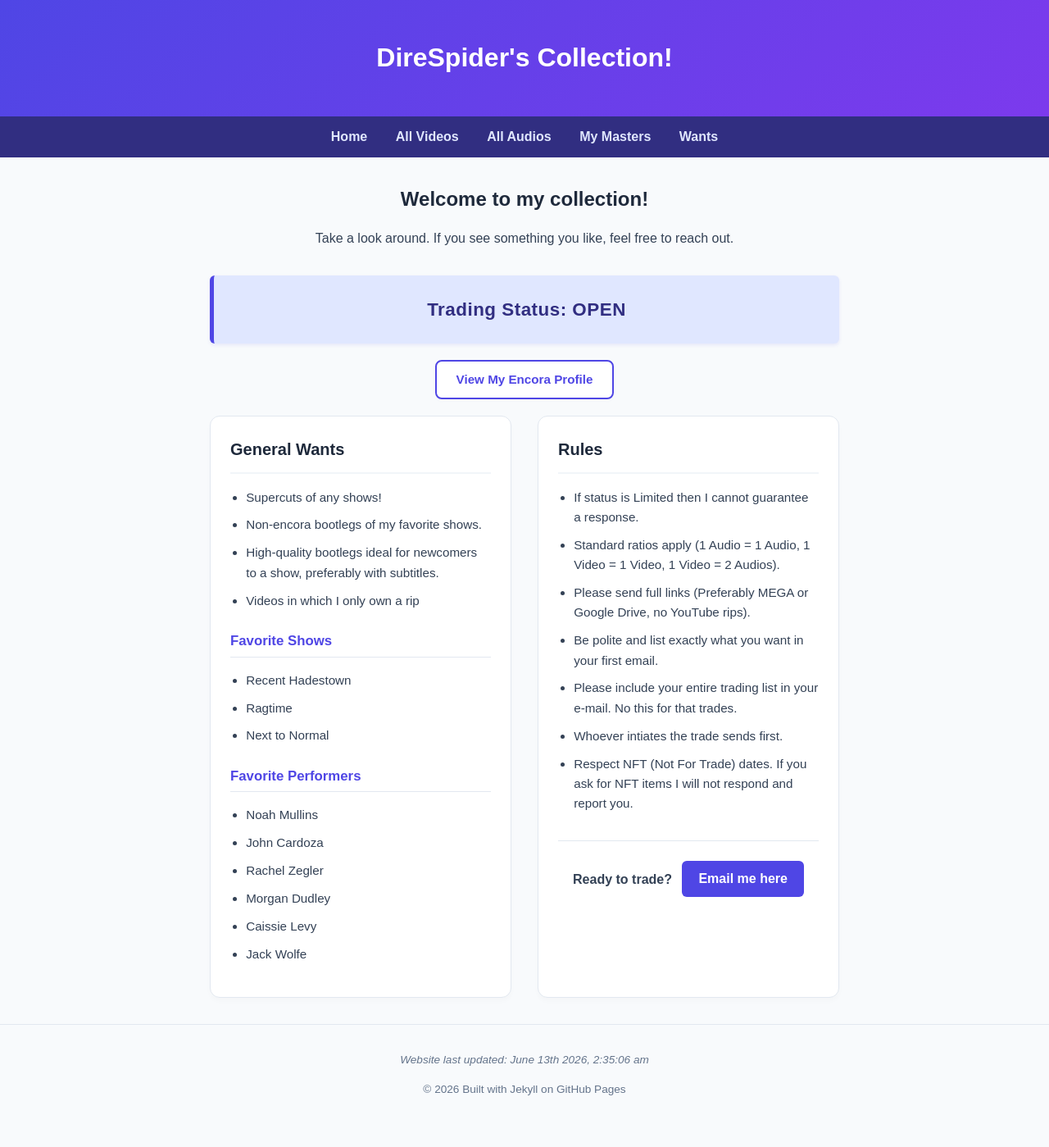
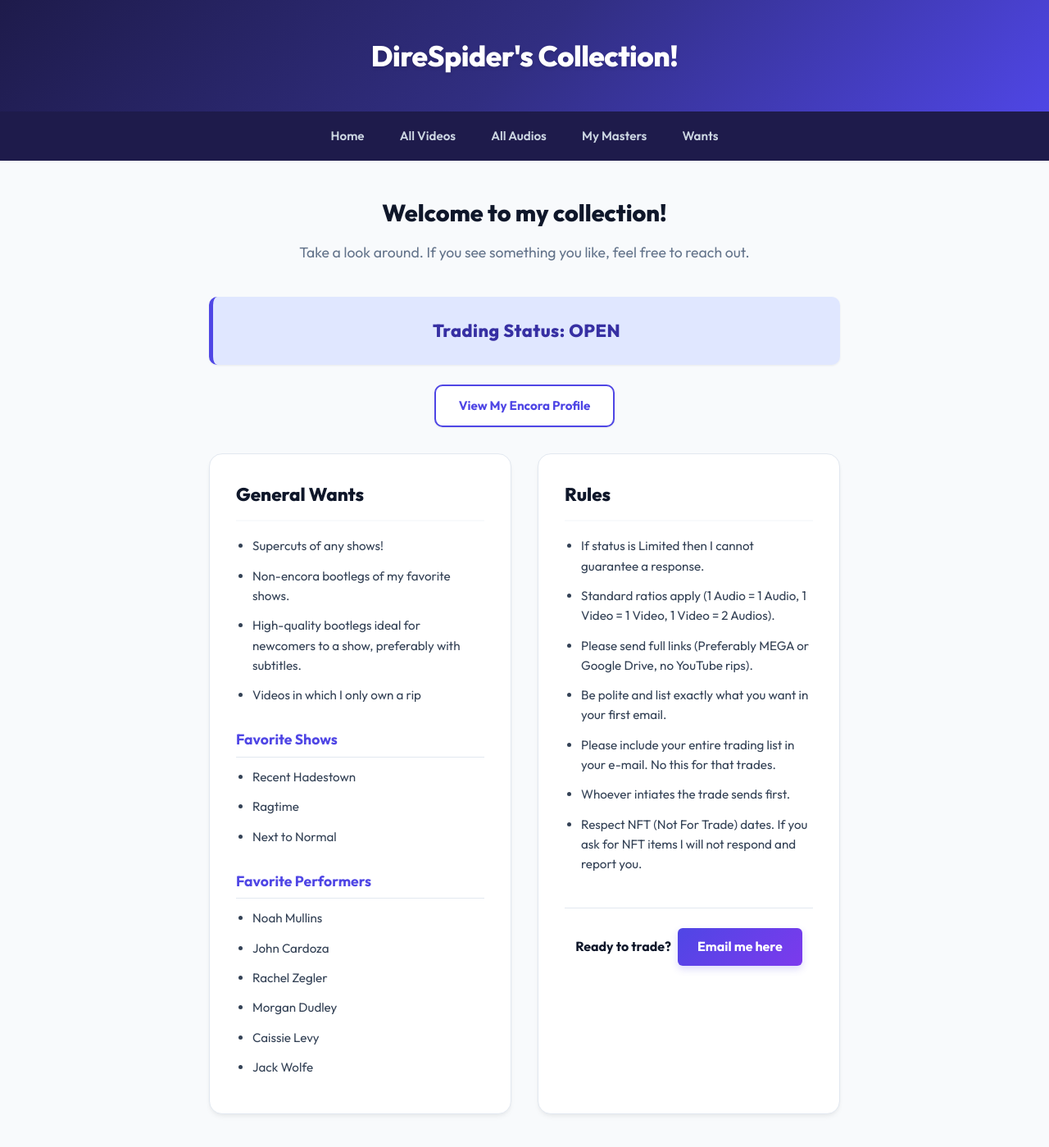
Before and after one commit to DireSpider/direspider.github.io, a Jekyll site: the page built from index.html, in a window 1280 px wide and 1400 px high. Shown: the whole window at 82% size. Built offline with Jekyll 4.4.1, drawn with Linux system fonts in a browser that asks for light colours.

Commit message:
Refactor CSS for variables and responsiveness
Refactor CSS styles to use CSS variables for colors, fonts, and shadows. Improve layout and responsiveness for various screen sizes.

```diff
--- a/css/style.css
+++ b/css/style.css
@@ -1,159 +1,246 @@
 ---
 ---
 
-body { font-family: sans-serif; line-height: 1.6; margin: 0; background-color: #f8fafc; color: #334155; }
-        header { background: linear-gradient(135deg, #4f46e5, #7c3aed); color: #fff; padding: 1.5rem 0; text-align: center; box-shadow: 0 4px 6px rgba(0, 0, 0, 0.05); }
-        nav { background: #312e81; padding: 0.75rem; text-align: center; }
-        nav a { color: #e0e7ff; margin: 0 15px; text-decoration: none; font-weight: bold; transition: color 0.2s ease; }
-        nav a:hover { color: #ffffff; text-decoration: underline; text-decoration-color: #818cf8; text-underline-offset: 4px; }
-        main { max-width: 800px; margin: 2rem auto; padding: 0 1rem; }
-        footer { text-align: center; padding: 2rem; font-size: 0.85rem; color: #64748b; border-top: 1px solid #e2e8f0; margin-top: 2rem; }
+@import url('https://fonts.googleapis.com/css2?family=Outfit:wght@300;400;500;600;700;800&display=swap');
 
+:root {
+    --font-sans: 'Outfit', -apple-system, BlinkMacSystemFont, "Segoe UI", Roboto, Helvetica, Arial, sans-serif;
+
+    /* Harmonious Color Palette */
+    --bg-main: #f8fafc;
+    --bg-card: #ffffff;
+    --text-primary: #0f172a;
+    --text-secondary: #334155;
+    --text-muted: #64748b;
+    --border-light: #e2e8f0;
+    --border-focus: #cbd5e1;
+
+    /* Accents & Gradients */
+    --primary: #4f46e5;
+    --primary-light: #818cf8;
+    --primary-dark: #3730a3;
+    --primary-gradient: linear-gradient(135deg, #4f46e5, #7c3aed);
+    --header-gradient: linear-gradient(135deg, #1e1b4b, #312e81, #4f46e5);
+
+    /* Badges */
+    --badge-media-gradient: linear-gradient(135deg, #0ea5e9, #2563eb);
+    --badge-nft-gradient: linear-gradient(135deg, #f43f5e, #e11d48);
+    --badge-non-encora-gradient: linear-gradient(135deg, #10b981, #059669);
+    --badge-commission-gradient: linear-gradient(135deg, #a855f7, #7c3aed);
+
+    --shadow-sm: 0 1px 3px rgba(0, 0, 0, 0.05), 0 1px 2px rgba(0, 0, 0, 0.02);
+    --shadow-md: 0 4px 6px -1px rgba(0, 0, 0, 0.05), 0 2px 4px -1px rgba(0, 0, 0, 0.03);
+    --shadow-lg: 0 10px 15px -3px rgba(0, 0, 0, 0.04), 0 4px 6px -2px rgba(0, 0, 0, 0.02);
+    --shadow-hover: 0 20px 25px -5px rgba(79, 70, 229, 0.1), 0 10px 10px -5px rgba(79, 70, 229, 0.04);
+
+    --radius-sm: 6px;
+    --radius-md: 10px;
+    --radius-lg: 16px;
+}
+
+* {
+    box-sizing: border-box;
+}
+
+body {
+    font-family: var(--font-sans);
+    line-height: 1.6;
+    margin: 0;
+    background-color: var(--bg-main);
+    color: var(--text-secondary);
+    -webkit-font-smoothing: antialiased;
+    -moz-osx-font-smoothing: grayscale;
+}
+
+/* --- Header & Navigation --- */
+header {
+    background: var(--header-gradient);
+    color: #fff;
+    padding: 2.5rem 1rem;
+    text-align: center;
+    box-shadow: var(--shadow-md);
+    position: relative;
+    overflow: hidden;
+}
+
+header h1 {
+    margin: 0;
+    font-size: 2.2rem;
+    font-weight: 800;
+    letter-spacing: -0.5px;
+    text-shadow: 0 2px 4px rgba(0,0,0,0.15);
+}
+
+nav {
+    background: #1e1b4b;
+    padding: 0.5rem 1rem;
+    display: flex;
+    justify-content: center;
+    flex-wrap: wrap;
+    gap: 0.25rem 0.5rem;
+    position: sticky;
+    top: 0;
+    z-index: 100;
+    box-shadow: var(--shadow-sm);
+}
+
+nav a {
+    color: #cbd5e1;
+    padding: 0.6rem 1.1rem;
+    text-decoration: none;
+    font-weight: 600;
+    font-size: 0.95rem;
+    border-radius: var(--radius-sm);
+    transition: all 0.2s cubic-bezier(0.4, 0, 0.2, 1);
+}
+
+nav a:hover {
+    color: #ffffff;
+    background-color: rgba(255, 255, 255, 0.08);
+}
+
+nav a.active {
+    color: #ffffff;
+    background-color: var(--primary);
+}
+
+main {
+    max-width: 850px;
+    margin: 2.5rem auto;
+    padding: 0 1.25rem;
+}
+
+footer {
+    text-align: center;
+    padding: 3rem 1rem;
+    font-size: 0.85rem;
+    color: var(--text-muted);
+    border-top: 1px solid var(--border-light);
+    margin-top: 4rem;
+    background-color: #ffffff;
+}
 
 /* --- Badge Legend Styles --- */
 .badge-legend {
-    background-color: #ffffff;
-    border: 1px solid #e2e8f0;
-    border-radius: 8px;
-    padding: 1rem 1.5rem;
+    background-color: var(--bg-card);
+    border: 1px solid var(--border-light);
+    border-radius: var(--radius-md);
+    padding: 1.25rem;
     margin-bottom: 2rem;
     display: flex;
     flex-wrap: wrap;
-    gap: 1.5rem;
+    gap: 1.25rem;
     align-items: center;
-    box-shadow: 0 2px 4px rgba(0, 0, 0, 0.02);
+    box-shadow: var(--shadow-sm);
 }
 
 .legend-title {
-    font-weight: 700;
-    color: #1e293b;
-    font-size: 0.95rem;
-    margin-right: 0.5rem;
+    font-weight: 800;
+    color: var(--text-primary);
+    font-size: 0.85rem;
     text-transform: uppercase;
-    letter-spacing: 0.5px;
+    letter-spacing: 1px;
 }
 
 .legend-item {
     display: flex;
     align-items: center;
-    gap: 0.75rem;
+    gap: 0.6rem;
     font-size: 0.9rem;
-    color: #475569;
+    color: var(--text-secondary);
 }
 
 /* --- Recording Card Styles --- */
-
 .recording-card {
-    background-color: #ffffff;
-    border: 1px solid #e2e8f0;
-    border-radius: 12px;
-    padding: 1.5rem;
-    margin-bottom: 1.5rem;
-    box-shadow: 0 4px 6px rgba(0, 0, 0, 0.02);
-    transition: transform 0.25s ease, box-shadow 0.25s ease;
+    background-color: var(--bg-card);
+    border: 1px solid var(--border-light);
+    border-radius: var(--radius-lg);
+    padding: 1.75rem;
+    margin-bottom: 1.75rem;
+    box-shadow: var(--shadow-md);
+    transition: transform 0.3s cubic-bezier(0.16, 1, 0.3, 1), box-shadow 0.3s cubic-bezier(0.16, 1, 0.3, 1);
 }
 
-/* Adds a sleek, floating effect with a subtle indigo glow when hovering */
 .recording-card:hover {
-    transform: translateY(-3px);
-    box-shadow: 0 12px 24px rgba(79, 70, 229, 0.12);
+    transform: translateY(-4px);
+    box-shadow: var(--shadow-hover);
 }
 
-/* --- Header Layout --- */
+/* --- Card Header Layout --- */
 .recording-card .header {
     display: flex;
-    flex-wrap: nowrap; /* Prevents the badges from dropping to a new line */
-    justify-content: space-between; /* Pushes badges to the far right */
-    align-items: flex-start; /* Keeps badges pinned to the top if text wraps */
+    flex-wrap: wrap;
+    justify-content: space-between;
+    align-items: center;
     font-size: 1.15rem;
     font-weight: 700;
-    color: #1e293b;
+    color: var(--text-primary);
     margin-top: 0;
-    margin-bottom: 1rem;
-    padding-bottom: 0.75rem;
-    border-bottom: 1px solid #f1f5f9;
-    gap: 1rem; /* Ensures a minimum gap between text and badges */
+    margin-bottom: 1.25rem;
+    padding-bottom: 0.85rem;
+    border-bottom: 1px solid var(--border-light);
+    gap: 0.75rem;
 }
 
-/* Container for the text that is allowed to wrap */
+/* Container for text metadata */
 .header-info {
     display: flex;
     flex-wrap: wrap;
     align-items: center;
-    flex: 1; /* Takes up the remaining space on the left */
+    gap: 0.4rem;
+    flex: 1;
+    min-width: 250px;
 }
 
 .recording-card .header span {
-    margin-right: 0.3rem;
+    display: inline-block;
 }
 
-/* De-emphasize the separators */
+/* De-emphasize separators */
 .recording-card .header .separator {
-    color: #94a3b8;
-    font-weight: 400;
-    font-size: 0.9rem;
+    color: var(--border-focus);
+    font-weight: 300;
+    margin: 0 0.15rem;
 }
 
-/* Container for the badges */
+/* Container for badges */
 .header-badges {
     display: flex;
     flex-wrap: wrap;
-    gap: 0.5rem; /* Automatically spaces multiple badges */
-    flex-shrink: 0; /* Prevents the badges from shrinking when text gets long */
-    justify-content: flex-end;
+    gap: 0.4rem;
+    justify-content: flex-start;
 }
 
 /* --- Badges --- */
- .media-type-badge {
-    text-transform: capitalize;
-    background: linear-gradient(135deg, #0ea5e9, #3b82f6);
-    color: #fff;
-    font-size: 0.75rem;
-    font-weight: 600;
+.media-type-badge, .nft-badge, .non-encora-badge, .commission-badge {
+    display: inline-flex;
+    align-items: center;
+    justify-content: center;
+    font-size: 0.7rem;
+    font-weight: 700;
     padding: 0.25rem 0.75rem;
-    border-radius: 12px;
+    border-radius: 50px;
     letter-spacing: 0.5px;
-    box-shadow: 0 2px 4px rgba(59, 130, 246, 0.2);
-    margin: 0; /* Resetting margin since the parent container handles it now */
+    color: #ffffff;
+    box-shadow: var(--shadow-sm);
+    text-transform: uppercase;
 }
 
- .nft-badge {
-    text-transform: uppercase;
-    background: linear-gradient(135deg, #f43f5e, #f97316);
-    color: #fff;
-    font-size: 0.75rem;
-    font-weight: 600;
-    padding: 0.25rem 0.75rem;
-    border-radius: 12px;
-    letter-spacing: 0.5px;
-    box-shadow: 0 2px 4px rgba(244, 63, 94, 0.2);
-    margin: 0;
+.media-type-badge {
+    background: var(--badge-media-gradient);
+    text-transform: capitalize;
+}
+
+.nft-badge {
+    background: var(--badge-nft-gradient);
 }
 
 .non-encora-badge {
-    text-transform: uppercase;
-    background: linear-gradient(135deg, #34d399, #10b981); /* Emerald green gradient */
-    color: #fff;
-    font-size: 0.75rem;
-    font-weight: 600;
-    padding: 0.25rem 0.75rem;
-    border-radius: 12px;
-    letter-spacing: 0.5px;
-    box-shadow: 0 2px 4px rgba(16, 185, 129, 0.2); /* Matching shadow */
-    margin: 0;
+    background: var(--badge-non-encora-gradient);
 }
 
 .commission-badge {
-    text-transform: uppercase;
-    background: linear-gradient(135deg, #a855f7, #7e22ce); /* Vibrant Amethyst/Purple */
-    color: #fff;
-    font-size: 0.75rem;
-    font-weight: 600;
-    padding: 0.25rem 0.75rem;
-    border-radius: 12px;
-    letter-spacing: 0.5px;
-    box-shadow: 0 2px 4px rgba(168, 85, 247, 0.25); /* Matching shadow */
-    margin: 0;
+    background: var(--badge-commission-gradient);
 }
 
 /* Information Sections (Cast, Notes, etc.) */
@@ -161,7 +248,8 @@
     display: flex;
     flex-direction: row;
     align-items: baseline;
-    margin-bottom: 0.8rem;
+    margin-bottom: 0.85rem;
+    gap: 0.75rem;
 }
 
 .info-section:last-child {
@@ -169,187 +257,309 @@
 }
 
 .info-section .label {
-    font-weight: 700;
-    font-size: 0.85rem;
-    color: #64748b;
+    font-weight: 800;
+    font-size: 0.8rem;
+    color: var(--text-muted);
     text-transform: uppercase;
-    letter-spacing: 0.5px;
-    min-width: 70px; /* Keeps the text content vertically aligned */
+    letter-spacing: 0.75px;
+    min-width: 75px;
     flex-shrink: 0;
 }
 
 .content-text {
     font-size: 0.95rem;
-    color: #334155;
+    color: var(--text-secondary);
     line-height: 1.6;
 }
 
-/* Gives the notes section a clean, colorful callout-box appearance */
+/* Notes section styling */
 .notes-text {
     font-size: 0.9rem;
-    color: #475569;
-    background: #f0fdf4; /* Very soft green */
-    padding: 0.85rem 1rem;
-    border-left: 4px solid #10b981; /* Emerald green accent border */
-    border-radius: 0 6px 6px 0;
+    color: var(--text-secondary);
+    background: #f0fdf4;
+    padding: 0.85rem 1.25rem;
+    border-left: 4px solid #10b981;
+    border-radius: 0 var(--radius-sm) var(--radius-sm) 0;
     width: 100%;
     margin-top: 0.25rem;
+    box-shadow: inset 0 1px 2px rgba(0,0,0,0.01);
 }
 
-/* Mobile Responsiveness */
-@media (max-width: 600px) {
-    .info-section {
-        flex-direction: column;
-        align-items: flex-start;
-    }
-    .info-section .label {
-        margin-bottom: 0.3rem;
-    }
+/* Format block visual matching with notes */
+.info-section .notes-text {
+    background-color: #f8fafc;
+    border-left-color: #cbd5e1;
+    color: var(--text-secondary);
 }
 
-
 /* --- Landing Page Styles --- */
-
 .welcome-message {
     text-align: center;
-    margin-bottom: 2rem;
+    margin-bottom: 2.5rem;
 }
 
 .welcome-message h2 {
-    color: #1e293b;
-    margin-bottom: 0.5rem;
+    color: var(--text-primary);
+    font-size: 1.8rem;
+    font-weight: 800;
+    margin-bottom: 0.75rem;
 }
 
-/* Emphasized Trading Status Banner - Colorful & Trustworthy */
+.welcome-message p {
+    color: var(--text-muted);
+    font-size: 1.1rem;
+    max-width: 600px;
+    margin: 0 auto;
+}
+
+/* Trading Status Banner */
 .trading-status {
-    background-color: #e0e7ff;
-    border-left: 5px solid #4f46e5;
+    background: linear-gradient(135deg, #e0e7ff, #e0e7ff);
+    border-left: 5px solid var(--primary);
     padding: 1.5rem;
     text-align: center;
-    font-size: 1.4rem;
-    font-weight: 700;
-    color: #312e81;
+    font-size: 1.35rem;
+    font-weight: 800;
+    color: var(--primary-dark);
     margin-bottom: 0.5rem;
-    border-radius: 6px;
-    box-shadow: 0 2px 4px rgba(79, 70, 229, 0.1);
+    border-radius: var(--radius-md);
+    box-shadow: var(--shadow-sm);
     letter-spacing: 0.5px;
 }
 
 .last-updated {
     text-align: center;
     font-size: 0.85rem;
-    color: #64748b;
+    color: var(--text-muted);
     font-style: italic;
+    margin-bottom: 2.5rem;
 }
 
 /* Two-Column Layout */
 .split-layout {
     display: flex;
     gap: 2rem;
-    justify-content: space-between;
+    margin-top: 2rem;
 }
 
-/* Styling columns to match your new recording-card style */
 .split-column {
     flex: 1;
-    background-color: #ffffff;
-    border: 1px solid #e2e8f0;
-    border-radius: 12px;
-    padding: 1.5rem;
-    box-shadow: 0 4px 6px rgba(0, 0, 0, 0.02);
+    background-color: var(--bg-card);
+    border: 1px solid var(--border-light);
+    border-radius: var(--radius-lg);
+    padding: 2rem;
+    box-shadow: var(--shadow-md);
 }
 
 .split-column h2 {
     margin-top: 0;
-    border-bottom: 2px solid #f1f5f9;
+    border-bottom: 2px solid var(--bg-main);
     padding-bottom: 0.75rem;
-    color: #1e293b;
-    font-size: 1.25rem;
+    color: var(--text-primary);
+    font-size: 1.4rem;
+    font-weight: 800;
 }
 
 .split-column h3 {
-    color: #4f46e5; /* Accent color for subheaders */
-    font-size: 1.05rem;
-    margin-top: 1.5rem;
-    margin-bottom: 0.5rem;
-    border-bottom: 1px solid #e2e8f0;
-    padding-bottom: 0.3rem;
+    color: var(--primary);
+    font-size: 1.1rem;
+    font-weight: 700;
+    margin-top: 1.75rem;
+    margin-bottom: 0.75rem;
+    border-bottom: 1px solid var(--border-light);
+    padding-bottom: 0.4rem;
 }
 
 .split-column ul {
-    padding-left: 1.2rem;
+    padding-left: 1.25rem;
+    margin: 0.75rem 0;
 }
 
 .split-column li {
-    margin-bottom: 0.6rem;
-    color: #334155;
+    margin-bottom: 0.75rem;
+    color: var(--text-secondary);
     font-size: 0.95rem;
 }
 
 /* Email Link Callout */
 .email-container {
-    margin-top: 2rem;
+    margin-top: 2.5rem;
     padding-top: 1.5rem;
-    border-top: 1px solid #e2e8f0;
-    font-weight: 600;
+    border-top: 1px solid var(--border-light);
+    font-weight: 700;
+    color: var(--text-primary);
     text-align: center;
+    display: flex;
+    flex-wrap: wrap;
+    align-items: center;
+    justify-content: center;
+    gap: 0.5rem;
 }
 
 .email-link {
-    display: inline-block;
-    background: #4f46e5;
+    display: inline-flex;
+    align-items: center;
+    background: var(--primary-gradient);
     color: #ffffff;
-    padding: 0.6rem 1.25rem;
-    border-radius: 6px;
+    padding: 0.65rem 1.5rem;
+    border-radius: var(--radius-sm);
     text-decoration: none;
-    margin-left: 0.5rem;
-    transition: background 0.2s ease, transform 0.2s ease;
+    transition: all 0.25s ease;
+    box-shadow: 0 4px 10px rgba(79, 70, 229, 0.2);
 }
 
 .email-link:hover {
-    background: #4338ca;
-    transform: translateY(-1px);
+    background: var(--primary-dark);
+    transform: translateY(-2px);
+    box-shadow: 0 6px 14px rgba(79, 70, 229, 0.3);
     text-decoration: none;
 }
 
-.upper-case{
-       text-transform: uppercase;
+.upper-case {
+    text-transform: uppercase;
 }
 
 /* Encora Button Styling */
 .encora-container {
-    margin-top: 1.25rem;
+    margin: 1.5rem 0;
     text-align: center;
-    margin-bottom: 1.25rem;
 }
 
 .encora-button {
-    display: inline-block;
+    display: inline-flex;
+    align-items: center;
     background: #ffffff;
-    color: #4f46e5;
-    border: 2px solid #4f46e5;
-    padding: 0.6rem 1.5rem;
+    color: var(--primary);
+    border: 2px solid var(--primary);
+    padding: 0.75rem 1.75rem;
     font-weight: 700;
     font-size: 0.95rem;
-    border-radius: 8px;
+    border-radius: var(--radius-md);
     text-decoration: none;
-    transition: all 0.25s ease;
-    box-shadow: 0 2px 4px rgba(0, 0, 0, 0.02);
+    transition: all 0.25s cubic-bezier(0.16, 1, 0.3, 1);
+    box-shadow: var(--shadow-sm);
 }
 
-/* Reverses the colors and adds a floating effect on hover */
 .encora-button:hover {
-    background: #4f46e5;
+    background: var(--primary);
     color: #ffffff;
     transform: translateY(-2px);
-    box-shadow: 0 6px 12px rgba(79, 70, 229, 0.15);
+    box-shadow: 0 6px 15px rgba(79, 70, 229, 0.2);
     text-decoration: none;
 }
 
-/* Mobile Responsiveness for Split Layout */
+/* --- Media Queries & Responsiveness --- */
+
+/* Small Tablets / Large Mobile Devices */
 @media (max-width: 768px) {
+    body {
+        font-size: 15px;
+    }
+
+    header {
+        padding: 2rem 1rem;
+    }
+
+    header h1 {
+        font-size: 1.8rem;
+    }
+
+    nav {
+        gap: 0.35rem;
+        padding: 0.5rem;
+    }
+
+    nav a {
+        padding: 0.5rem 0.8rem;
+        font-size: 0.9rem;
+        flex: 1 1 calc(50% - 0.5rem); /* Two buttons per row */
+        text-align: center;
+    }
+
+    main {
+        margin: 1.5rem auto;
+        padding: 0 1rem;
+    }
+
     .split-layout {
         flex-direction: column;
         gap: 1.5rem;
     }
+
+    .split-column {
+        padding: 1.5rem;
+    }
+
+    .badge-legend {
+        padding: 1rem;
+        gap: 1rem;
+    }
+
+    .legend-title {
+        width: 100%;
+        margin-bottom: 0.25rem;
+    }
+
+    .recording-card {
+        padding: 1.25rem;
+    }
 }
+
+/* Mobile Screens */
+@media (max-width: 600px) {
+    nav a {
+        flex: 1 1 100%; /* Full width buttons for easy tap on phone screens */
+    }
+
+    .recording-card .header {
+        flex-direction: column;
+        align-items: flex-start;
+        gap: 0.6rem;
+    }
+
+    .header-info {
+        min-width: 100%;
+    }
+
+    .recording-card .header .separator {
+        display: none; /* Hide separators on small screens and wrap elements */
+    }
+
+    .header-info span:not(.separator) {
+        background-color: var(--bg-main);
+        padding: 0.2rem 0.5rem;
+        font-size: 0.8rem;
+        border-radius: var(--radius-sm);
+        border: 1px solid var(--border-light);
+    }
+
+    .header-info span:first-child {
+        background-color: transparent;
+        border: none;
+        padding: 0;
+        font-size: 1.1rem;
+        width: 100%; /* Force show title to take full width */
+        font-weight: 800;
+        margin-bottom: 0.25rem;
+    }
+
+    .header-badges {
+        margin-top: 0.25rem;
+        width: 100%;
+    }
+
+    .info-section {
+        flex-direction: column;
+        align-items: flex-start;
+        gap: 0.25rem;
+    }
+
+    .info-section .label {
+        margin-bottom: 0;
+        min-width: auto;
+    }
+
+    .notes-text {
+        padding: 0.75rem 1rem;
+    }
+}
```
